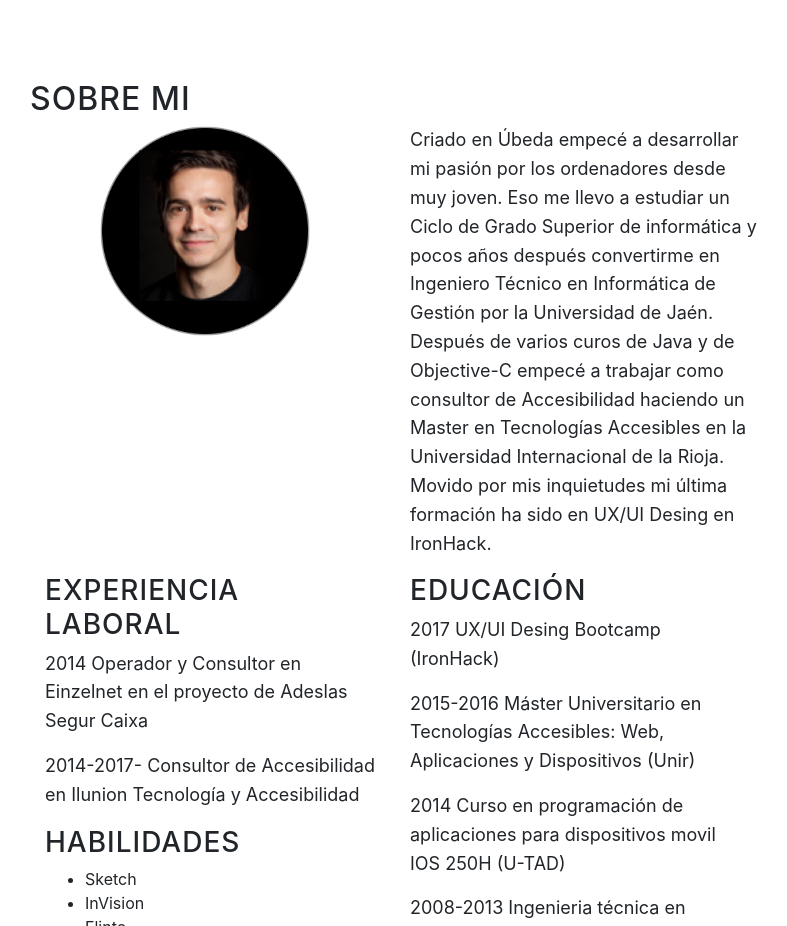
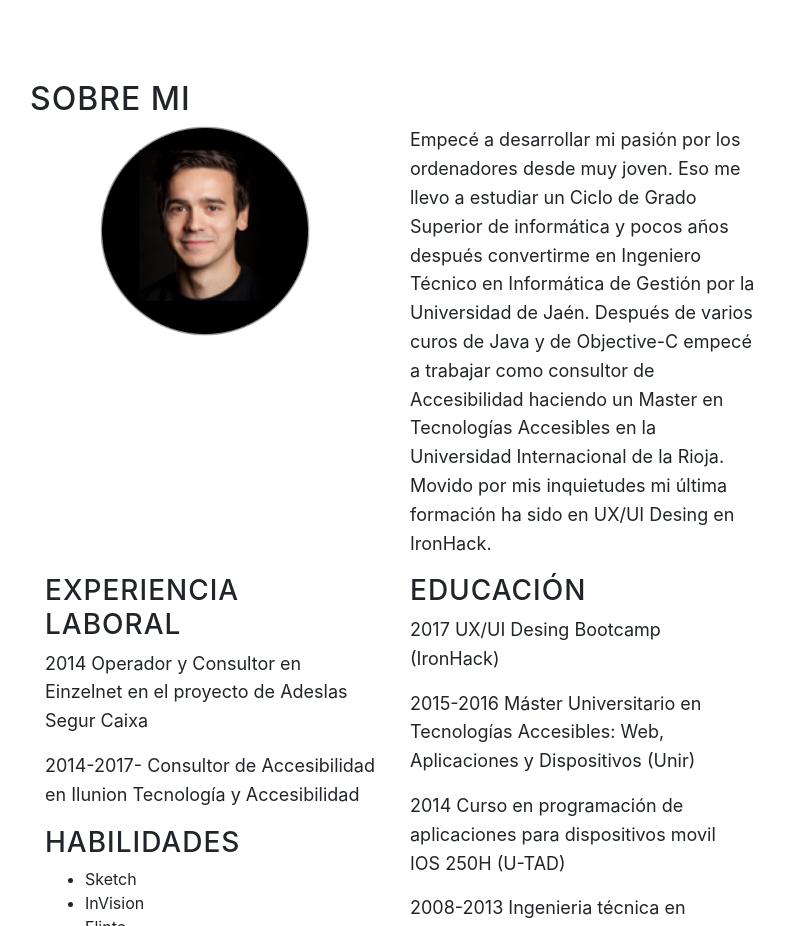
Before and after one commit to JuanluVilar/juanlu-portfolio, a website with bundled scripts: page index.html in a window 1280 px wide. Shown: the part 920-1846 px from the top of the page, without its empty margins (245-1032 px from the left). Built offline with nearby package versions, Linux system fonts and the light colour scheme.

Commit message:
subidatexto

```diff
--- a/index.html
+++ b/index.html
@@ -82,7 +82,7 @@
               <img class="resize4" src="img/image.png" alt="">
             </div>
             <div class="col-lg-6 mx-auto">
-              <p class="pproyect">Criado en Úbeda empecé a desarrollar mi pasión por los ordenadores desde muy joven. Eso me llevo a estudiar un Ciclo de Grado Superior de informática y pocos años después convertirme en Ingeniero Técnico en Informática de Gestión por la
+              <p class="pproyect">Empecé a desarrollar mi pasión por los ordenadores desde muy joven. Eso me llevo a estudiar un Ciclo de Grado Superior de informática y pocos años después convertirme en Ingeniero Técnico en Informática de Gestión por la
                 Universidad de Jaén. Después de varios curos de Java y de Objective-C empecé a trabajar como consultor de Accesibilidad haciendo un Master en Tecnologías Accesibles en la Universidad Internacional de la Rioja. Movido por mis inquietudes
                 mi última formación ha sido en UX/UI Desing en IronHack.
               </p>
```
